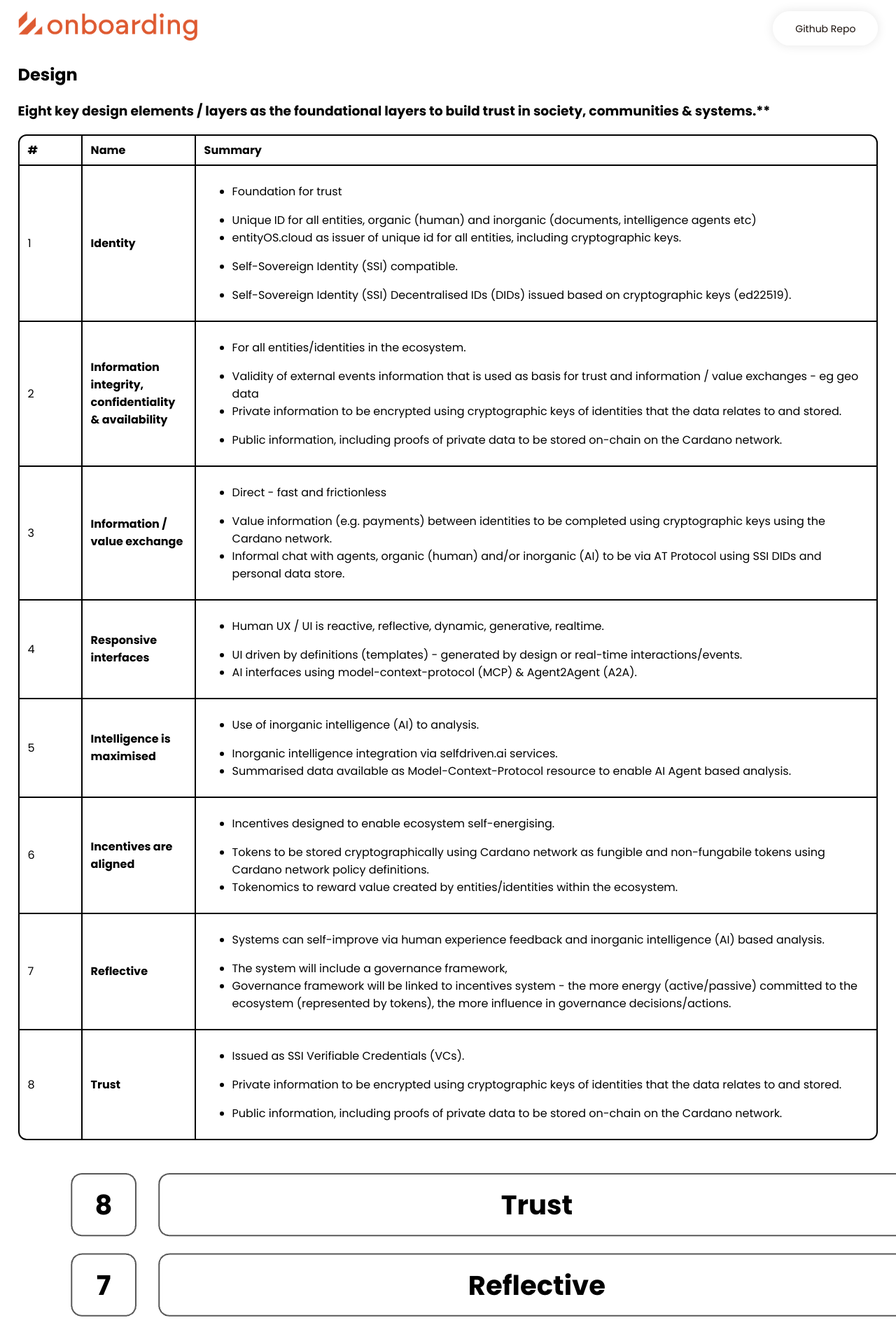
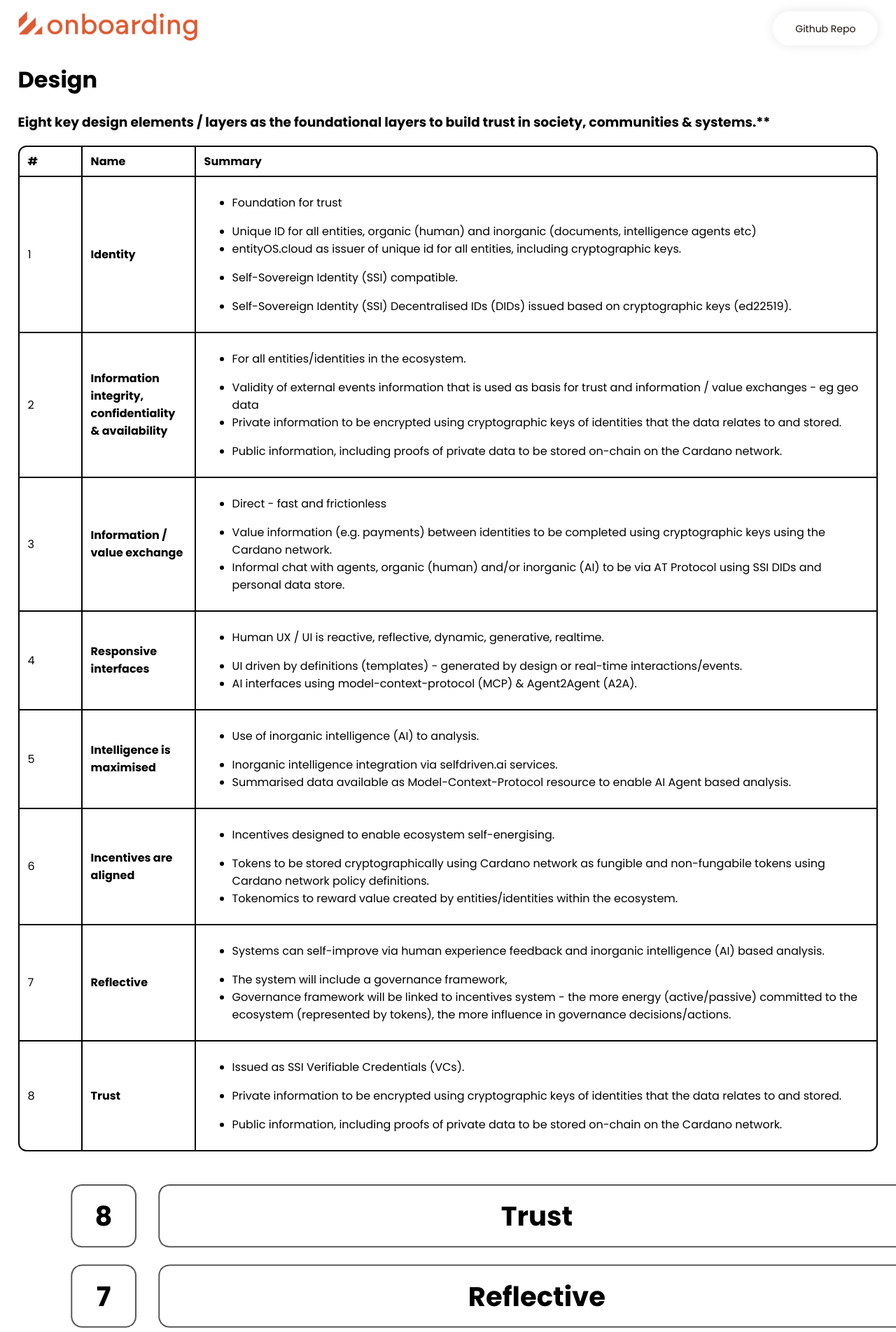
Before and after one commit to selfdriven-engagement/selfdriven-actuate, a Jekyll site: the page built from docs/pages/design.md, in a window 1280 px wide. Shown: the top 1903 px of the page at 70% size. Built offline with Jekyll 4.4.1, drawn with Linux system fonts in a browser that asks for light colours.

```diff
--- a/docs/pages/design.md
+++ b/docs/pages/design.md
@@ -4,7 +4,7 @@ title: Design - selfdriven Onboarding
 permalink: /design/
 ---
 
-## Design
+# Design
 
 ### Eight key design elements / layers as the foundational layers to build trust in society, communities & systems.**
 
```
